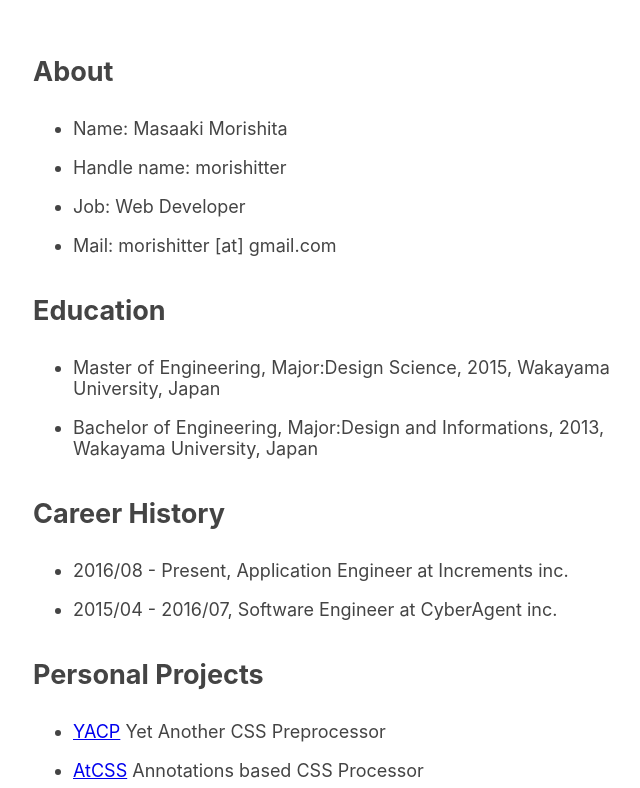
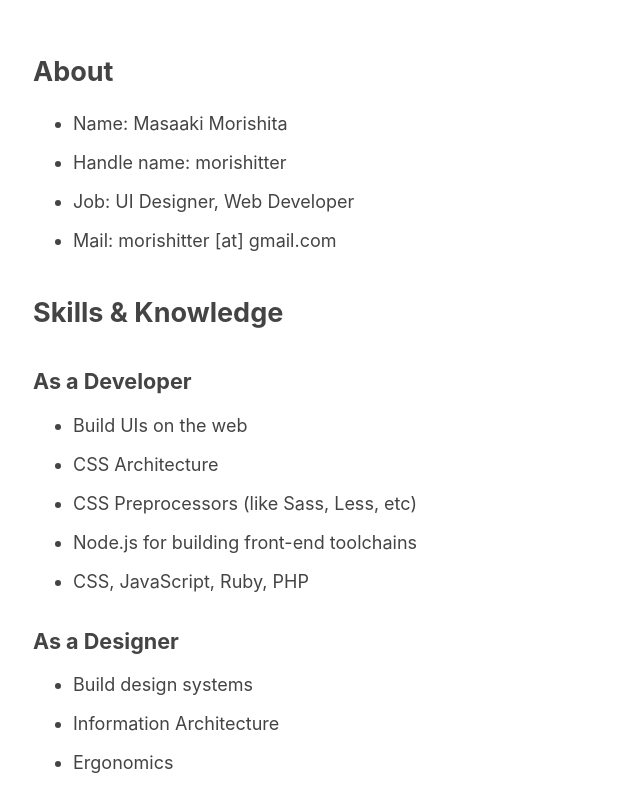
Before and after one commit to ikasama/ikasama.github.io, a website: page index.html in a window 1280 px wide. Shown: the part 156-944 px from the top of the page, without its empty margins (307-947 px from the left). Drawn offline with Linux system fonts and the light colour scheme.

Commit message:
Add a section about skills & knowledge

```diff
--- a/index.html
+++ b/index.html
@@ -22,8 +22,28 @@
       <ul>
         <li>Name: Masaaki Morishita</li>
         <li>Handle name: morishitter</li>
-        <li>Job: Web Developer</li>
+        <li>Job: UI Designer, Web Developer</li>
         <li>Mail: morishitter [at] gmail.com</li>
+      </ul>
+      </section>
+
+      <section>
+      <h1>Skills & Knowledge</h1>
+      <h2>As a Developer</h2>
+      <ul>
+        <li>Build UIs on the web</li>
+        <li>CSS Architecture</li>
+        <li>CSS Preprocessors (like Sass, Less, etc)</li>
+        <li>Node.js for building front-end toolchains</li>
+        <li>CSS, JavaScript, Ruby, PHP</li>
+      </ul>
+      <h2>As a Designer</h2>
+      <ul>
+        <li>Build design systems</li>
+        <li>Information Architecture</li>
+        <li>Ergonomics</li>
+        <li>Color theory</li>
+        <li>Sketch.app, Illustrator</li>
       </ul>
       </section>
 
@@ -83,15 +103,15 @@
       <section>
       <h1>Links</h1>
       <ul>
+        <li><a href="http://twitter.com/morishitter_">Twitter</a></li>
         <li><a href="https://github.com/morishitter">GitHub</a></li>
         <li><a href="https://www.npmjs.org/~morishitter">npm</a></li>
-        <li><a href="http://morishitter.hatenablog.com">Blog</a></li>
         <li><a href="http://qiita.com/morishitter">Qiita</a></li>
         <li><a href="https://medium.com/@morishitter">Medium</a></li>
+        <li><a href="http://morishitter.hatenablog.com">Blog</a></li>
         <li><a href="https://dribbble.com/morishitter">Dribbble</a></li>
         <li><a href="https://pinboard.in/u:morishitter">Pinboard</a></li>
         <li><a href="https://speakerdeck.com/morishitter">Speaker Deck</a></li>
-        <li><a href="http://twitter.com/morishitter_">Twitter</a></li>
       </ul>
       </section>
     </div>
--- a/style.css
+++ b/style.css
@@ -38,8 +38,14 @@ header > h1 {
 
 h1 {
   font-size: 1.5em;
-  line-height: 1.4em;
-  margin: 1em 0;
+  line-height: 1.4;
+  margin: 1.6em 0 0.8em;
+}
+
+h2 {
+  font-size: 1.2em;
+  line-height: 1.4;
+  margin: 1.6em 0 0.8em;
 }
 
 li {
```
